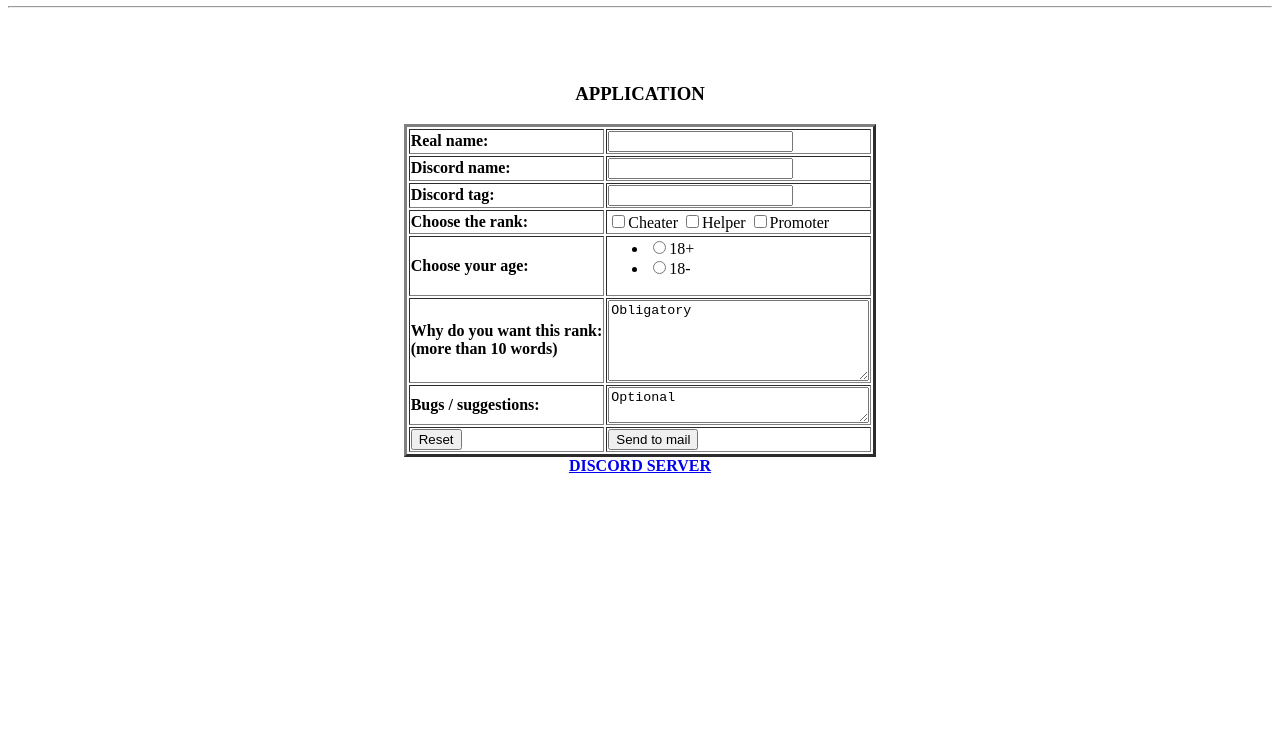
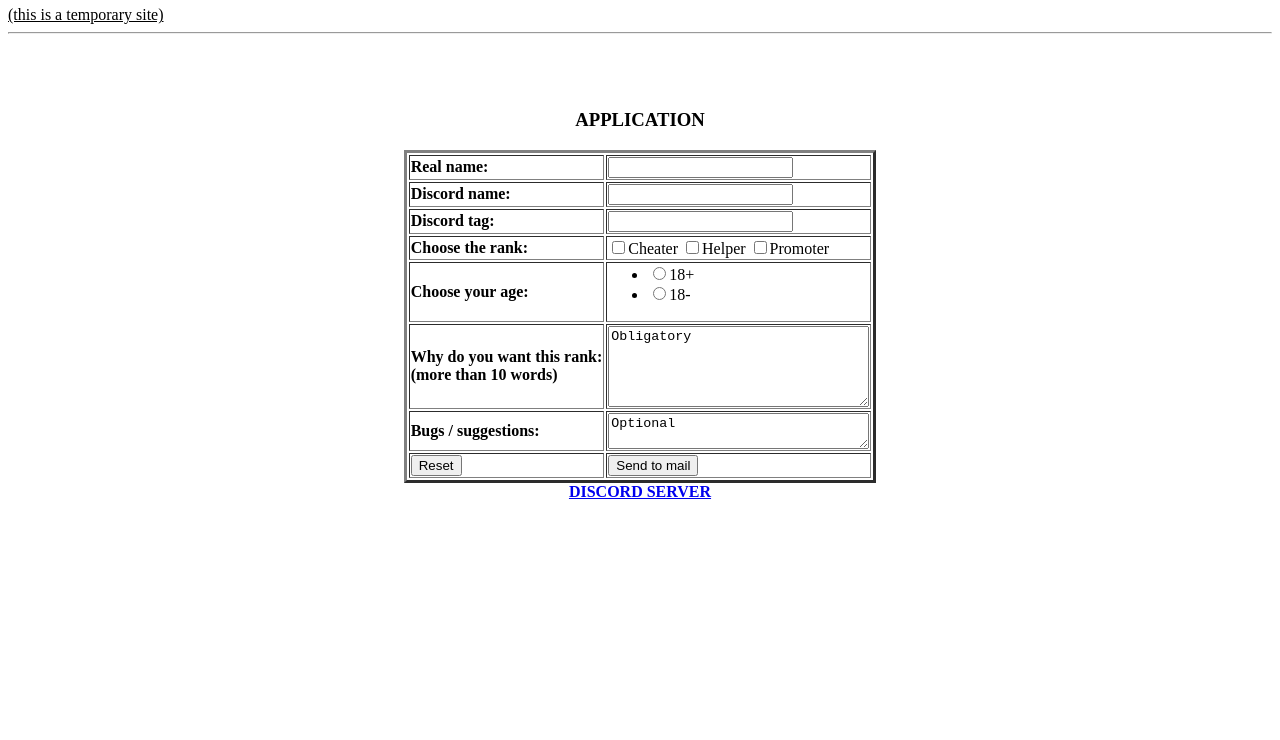
Before and after one commit to TeStErOSs/4cheaters.github.io, a plain HTML site: page index.html in a window 1280 px wide. Shown: the part 60-800 px from the top of the page. Drawn offline with Linux system fonts and the light colour scheme.

Commit message:
Update index.html

```diff
--- a/index.html
+++ b/index.html
@@ -4,6 +4,7 @@
 </head>
 <body>
 <h1 align="center">For CheaterS</h1>
+<text align="center"><u>(this is a temporary site)</u></text>
 <hr>
 <center>
 <table border="3" bgcolor="white"> <form action="mailto:lozinschicristian@gmail.com" method="post">
```
